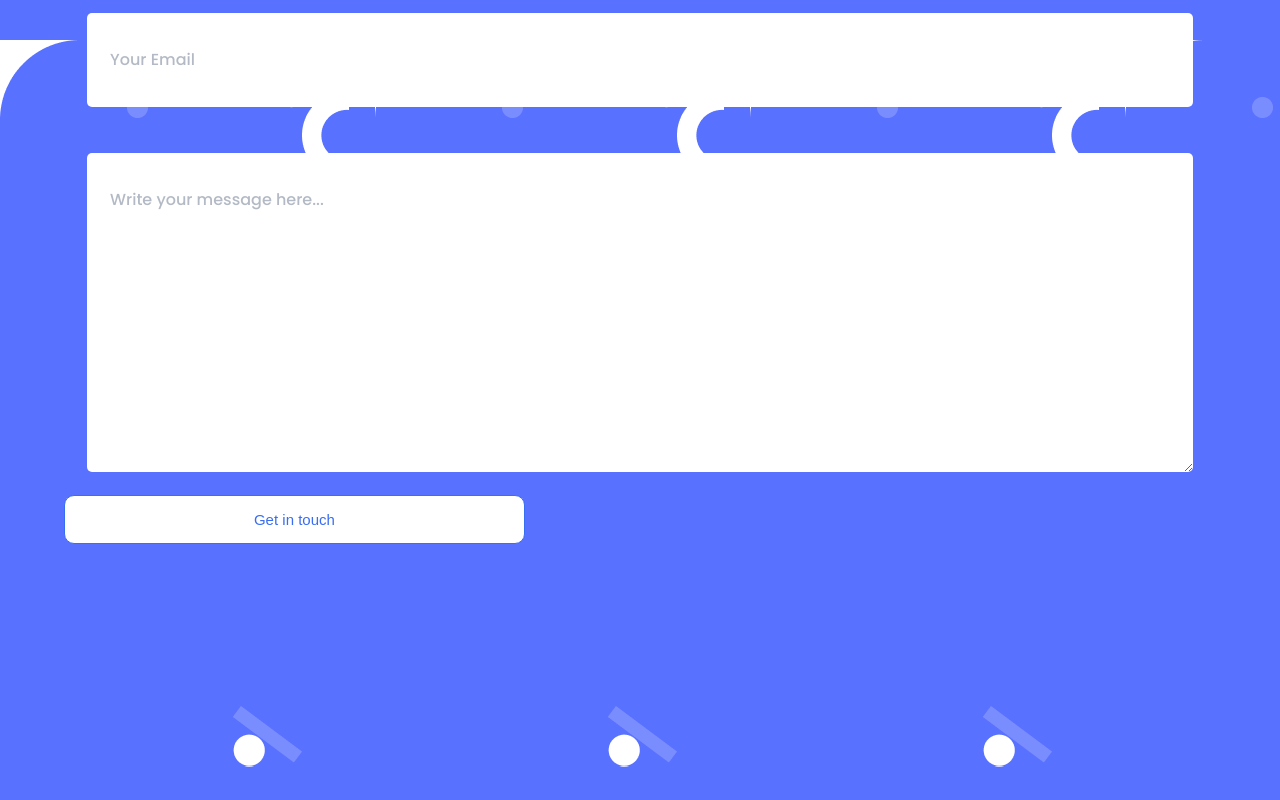
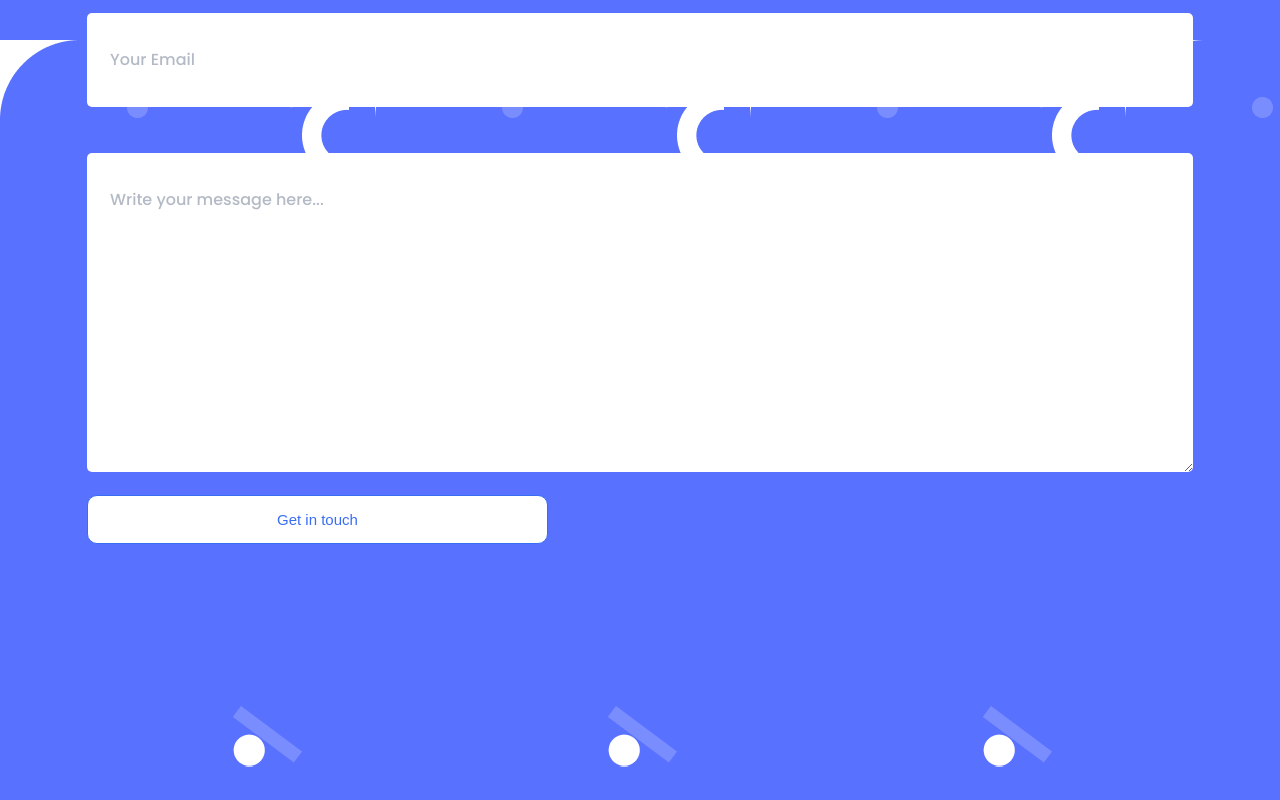
Before and after one commit to alvaroiporre/My-Portfolio, a website: page index.html in a window 1280 px wide. Shown: the part 5105-5905 px from the top of the page. Drawn offline with Linux system fonts and the light colour scheme.

Commit message:
change the button on contact form on html and make an margin on style.css

```diff
--- a/index.html
+++ b/index.html
@@ -220,7 +220,7 @@
                 <input type="text" id="name" name="name" class="input" placeholder="Your Name">
                 <input type="email" id="email" name="email" class="input" placeholder="Your Email">
                 <textarea name="message" id="message" cols="30" rows="10" class="input" placeholder="Write your message here..."></textarea>
-                <input class="footer_button button" type="submit" value="Get in touch">
+                <button class="footer_button button" type="submit">Get in touch</button>
             </form>
         </section>
     </footer>
--- a/styles.css
+++ b/styles.css
@@ -286,4 +286,5 @@ li {
 .footer_button {
   width: 40%;
   font-size: 15px;
+  margin-left: 2%;
 }
```
